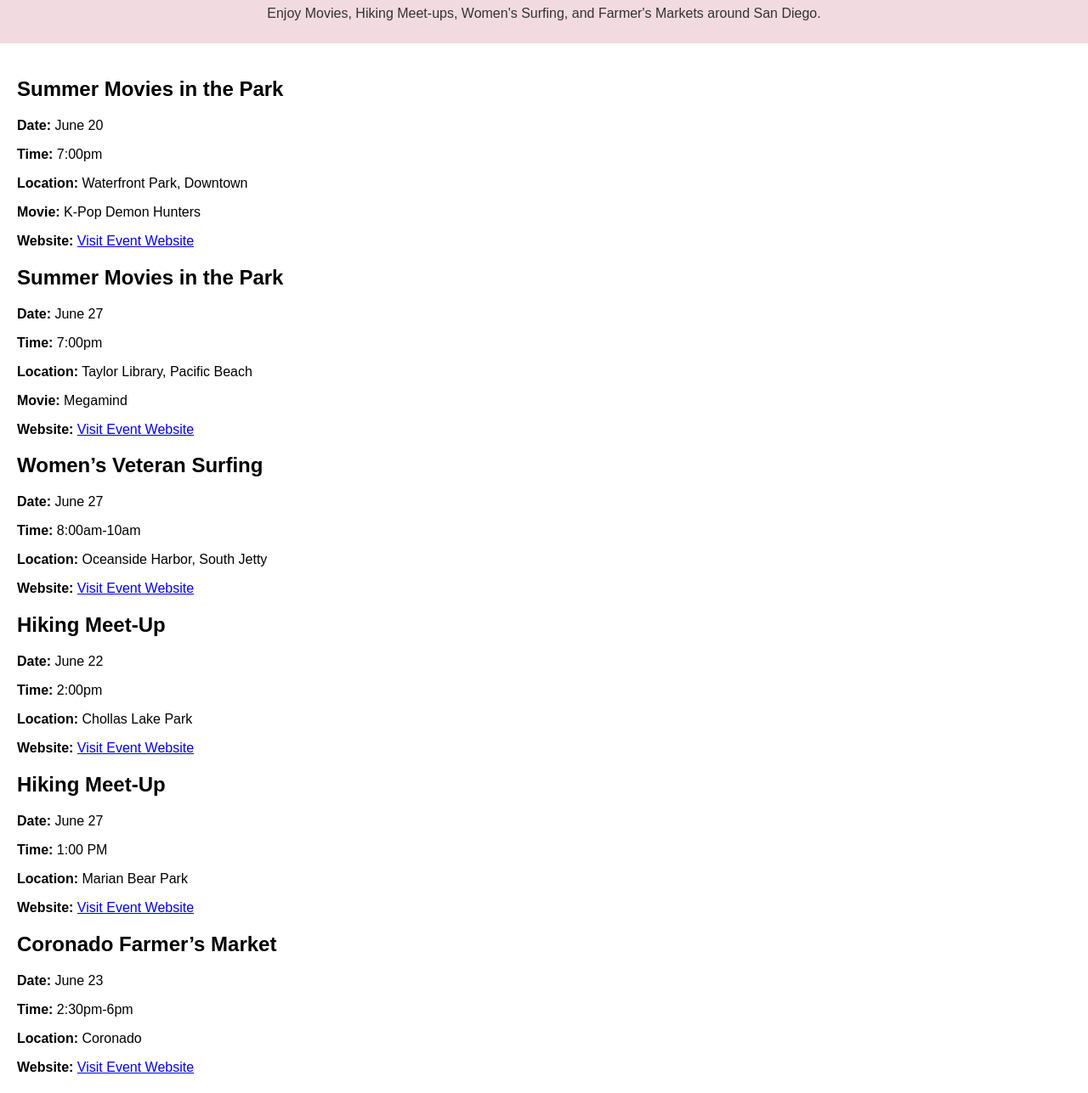
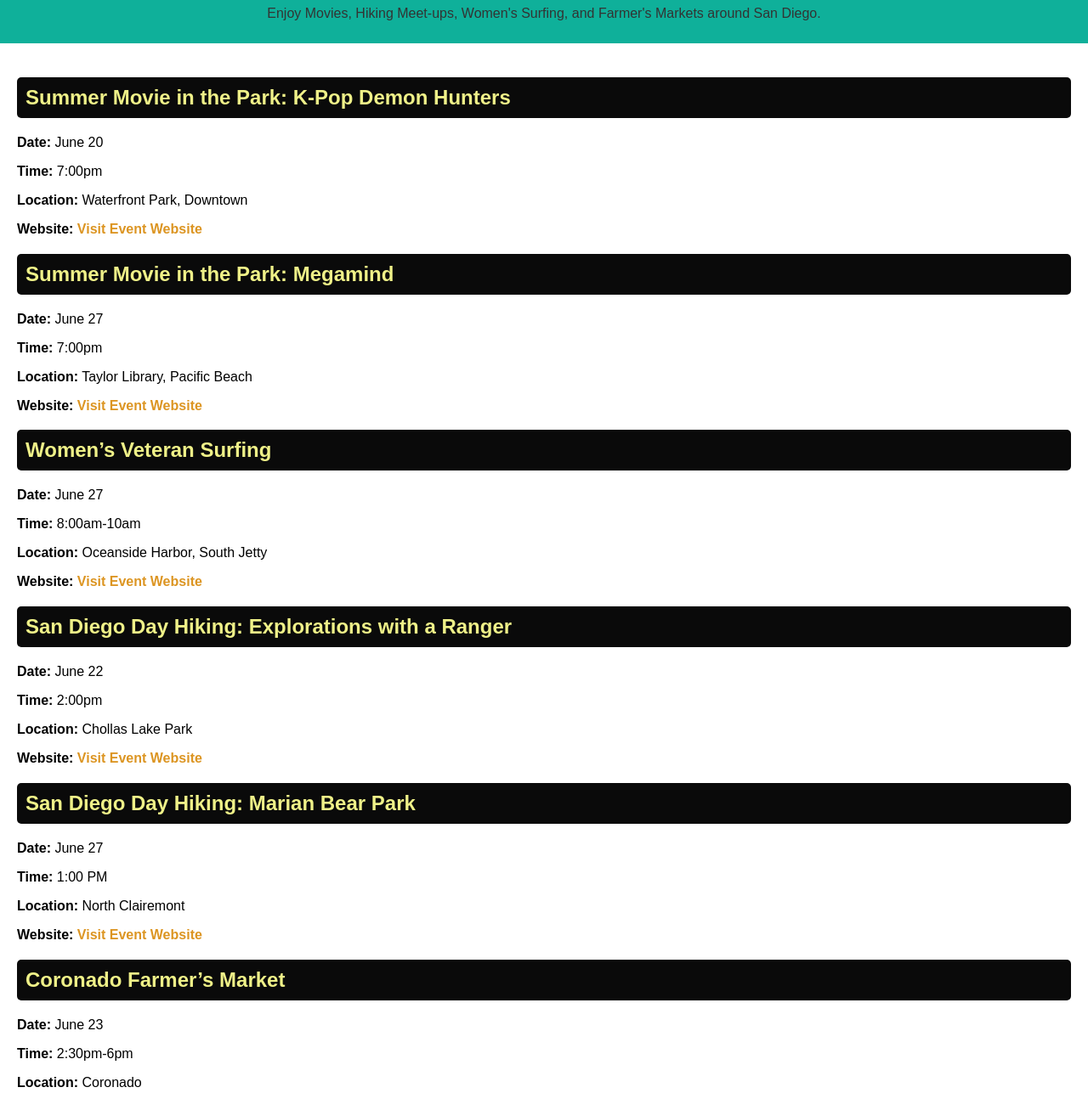
Before and after one commit to agraening1951/CSC441-Web-App-Development, a plain HTML site: page events.html in a window 1280 px wide. Shown: the part 83-1370 px from the top of the page at 85% size. Drawn offline with Linux system fonts and the light colour scheme.

Commit message:
updated css styling for events page

```diff
--- a/events.html
+++ b/events.html
@@ -17,22 +17,22 @@
 		<section class="events-container">
 
 			<div class="event-card movies">
-				<h2>Summer Movies in the Park</h2>
+				<h2>Summer Movie in the Park: K-Pop Demon Hunters</h2>
 				<p><strong>Date:</strong> June 20</p>
 				<p><strong>Time:</strong> 7:00pm</p>
 				<p><strong>Location:</strong> Waterfront Park, Downtown</p>
-				<p><strong>Movie:</strong> K-Pop Demon Hunters</p>
+
 				<p><strong>Website:</strong>
         		<a href="https://www.summermoviesinthepark.com/events-grid/" target="_blank" rel="noopener">
             	Visit Event Website</a></p>
 			</div>
 
 			<div class="event-card movies">
-				<h2>Summer Movies in the Park</h2>
+				<h2>Summer Movie in the Park: Megamind</h2>
 				<p><strong>Date:</strong> June 27</p>
 				<p><strong>Time:</strong> 7:00pm</p>
 				<p><strong>Location:</strong> Taylor Library, Pacific Beach</p>
-				<p><strong>Movie:</strong> Megamind</p>
+
 				<p><strong>Website:</strong>
         		<a href="https://www.summermoviesinthepark.com/events-grid/" target="_blank" rel="noopener">
             	Visit Event Website</a></p>
@@ -49,7 +49,7 @@
 			</div>
 
 			<div class="event-card hiking">
-				<h2>Hiking Meet-Up</h2>
+				<h2>San Diego Day Hiking: Explorations with a Ranger</h2>
 				<p><strong>Date:</strong> June 22</p>
 				<p><strong>Time:</strong> 2:00pm</p>
 				<p><strong>Location:</strong> Chollas Lake Park</p>
@@ -60,10 +60,10 @@
 			</div>
 
 			<div class="event-card hiking">
-				<h2>Hiking Meet-Up</h2>
+				<h2>San Diego Day Hiking:  Marian Bear Park</h2>
 				<p><strong>Date:</strong> June 27</p>
 				<p><strong>Time:</strong> 1:00 PM</p>
-				<p><strong>Location:</strong> Marian Bear Park</p>
+				<p><strong>Location:</strong> North Clairemont</p>
 				<p><strong>Website:</strong>
 				<a href="https://www.meetup.com/sandiegodayhikers/?msockid=30a04a0765d86a5d06785c88644a6b31
 				" target="_blank" rel="noopener">
--- a/styles.css
+++ b/styles.css
@@ -5,7 +5,7 @@ body {
     background-color: white;
 }
 header {
-    background-color: #F2DBE0;
+    background-color: #0fb09a;
     color: #333;
     padding: 10px 0;
     text-align: center;
@@ -103,3 +103,21 @@ textarea {
     box-sizing: border-box;
     resize: vertical;
 }
+.event-card a {
+    color: #dc9522;
+    font-weight: bold;
+    text-decoration: none;
+}
+
+.event-card a:hover {
+    text-decoration: underline;
+}
+.event-card h2 {
+    color: #0077b6;
+}
+.event-card h2 {
+    color: rgb(239, 241, 136);
+    background-color: #0a0a0a;
+    padding: 10px;
+    border-radius: 5px;
+}
```
